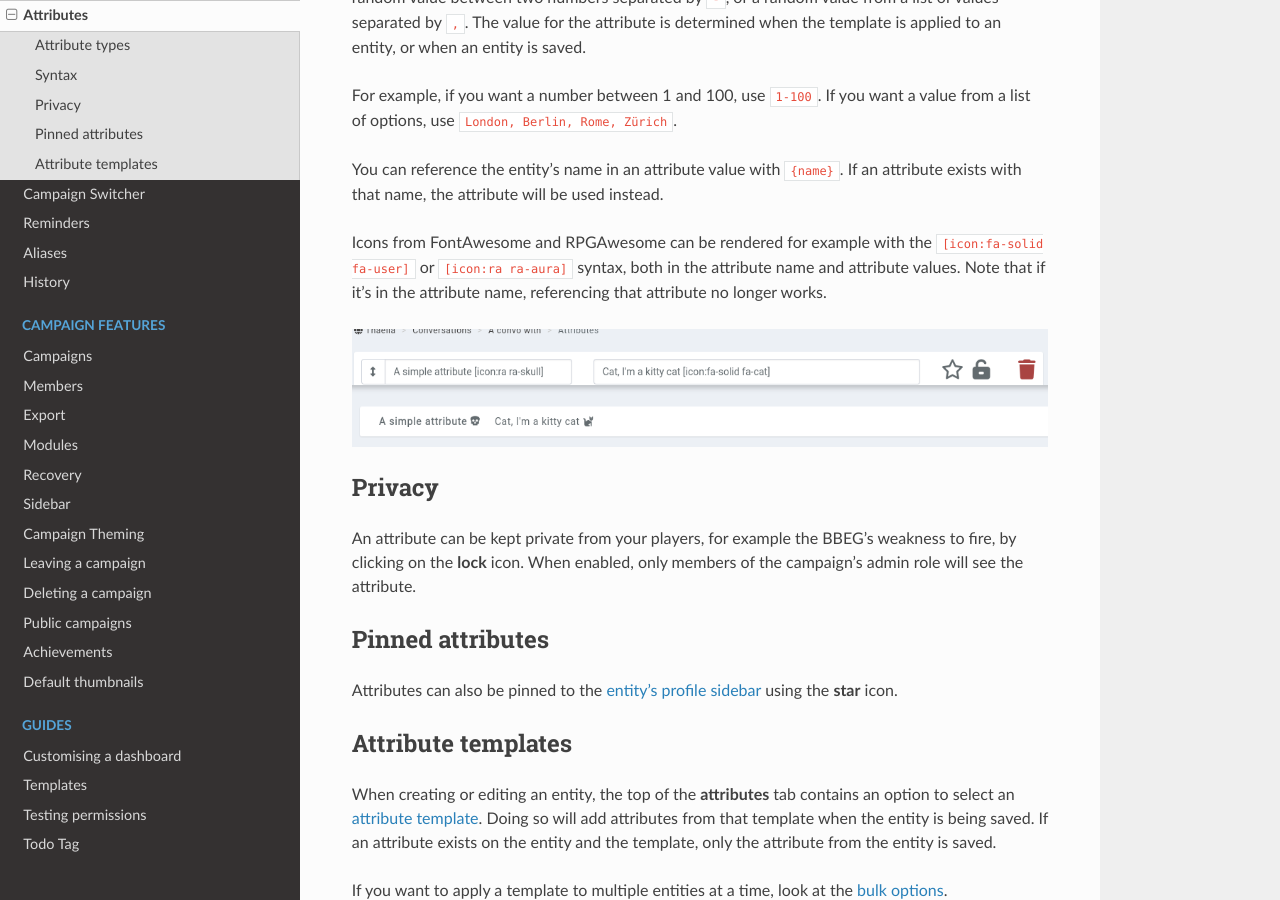
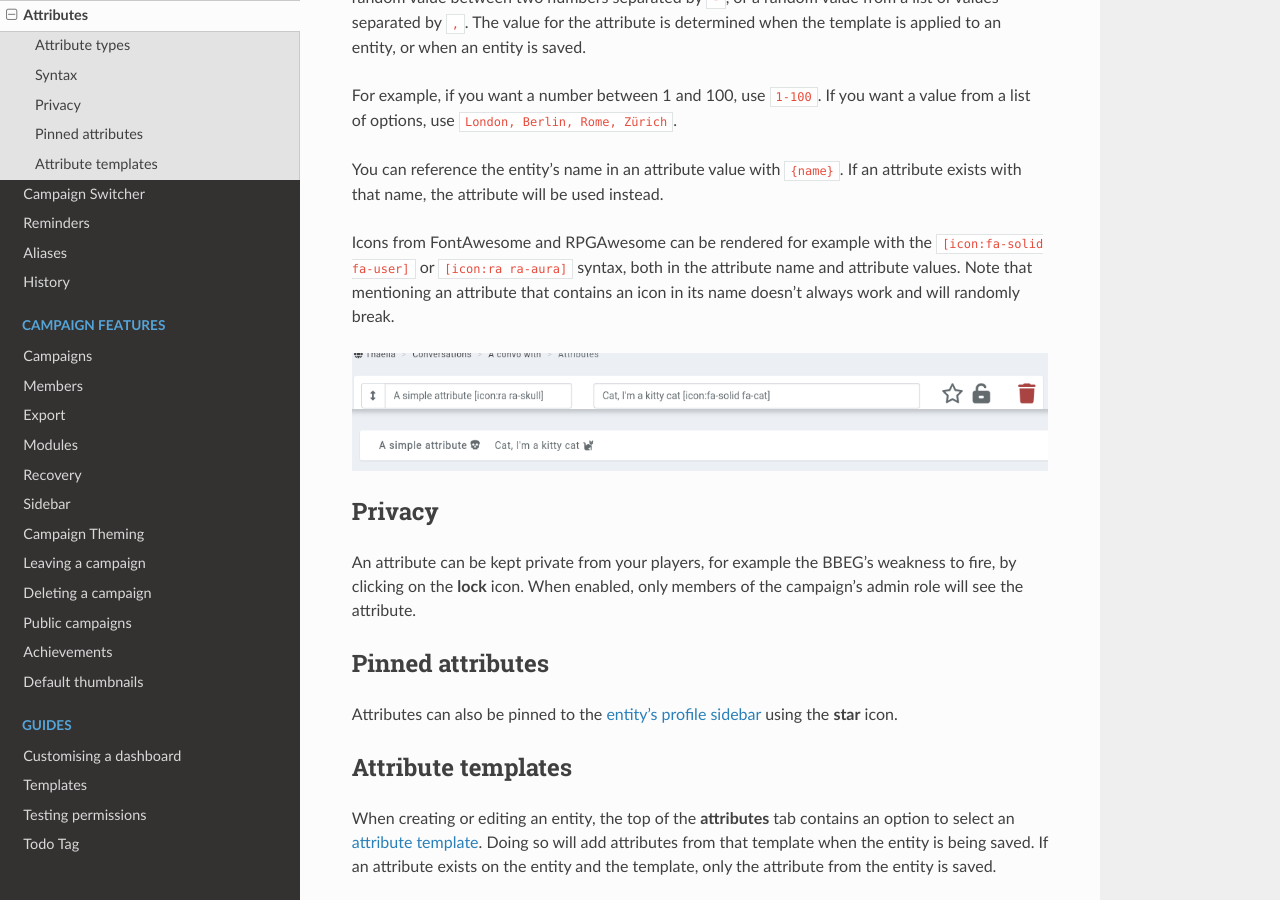
Before and after one commit to owlchester/kanka-docs, a Sphinx documentation site: the page built from docs/source/features/attributes.md, in a window 1280 px wide and 900 px high, scrolled down 1248 px. Built offline with Sphinx 7.4.7 and the Read the Docs theme 2.0.0, drawn with Linux system fonts in a browser that asks for light colours.

Commit message:
Icon attributes

```diff
--- a/docs/source/features/attributes.md
+++ b/docs/source/features/attributes.md
@@ -33,7 +33,7 @@ For example, if you want a number between 1 and 100, use `1-100`. If you want a
 
 You can reference the entity's name in an attribute value with `{name}`. If an attribute exists with that name, the attribute will be used instead.
 
-Icons from FontAwesome and RPGAwesome can be rendered for example with the `[icon:fa-solid fa-user]` or `[icon:ra ra-aura]` syntax, both in the attribute name and attribute values. Note that if it's in the attribute name, referencing that attribute no longer works.
+Icons from FontAwesome and RPGAwesome can be rendered for example with the `[icon:fa-solid fa-user]` or `[icon:ra ra-aura]` syntax, both in the attribute name and attribute values. Note that mentioning an attribute that contains an icon in its name doesn't always work and will randomly break.
 
 ![Attribute icons](img/attributes-icon.png)
 
```
